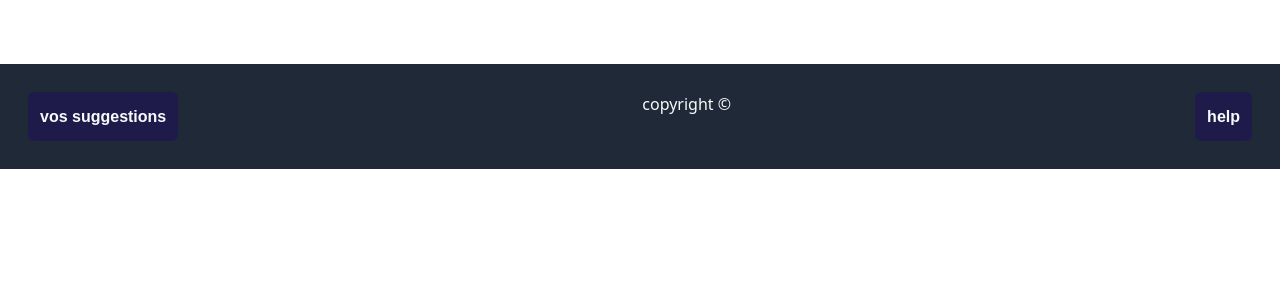
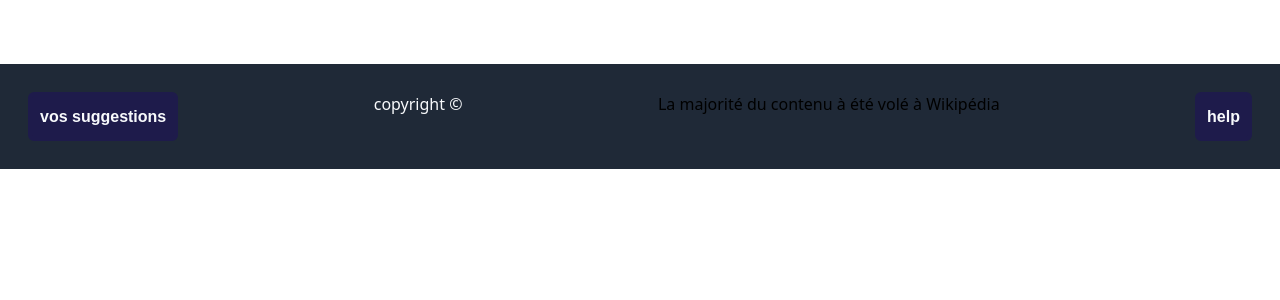
Before and after one commit to SoizicMM/Jules_Raphael, a Flask app: page / in a window 1280 px wide. Shown: the part 145-445 px from the top of the page. Run offline with Flask 3, Linux system fonts and the light colour scheme; data that the repository does not hold is empty; some libraries are stand-ins or nearby versions.

Commit message:
Update base.html

```diff
--- a/templates/base.html
+++ b/templates/base.html
@@ -78,7 +78,7 @@ c
     <button class="text-slate-50  border-solid  bg-indigo-950  rounded-md border-indigo-950 border-4 p-2"> <a href="/add”"> vos suggestions </a>   </button>
 
    <h2 class="text-slate-50"> copyright ©</h2>
-
+   <h4 class="text-slate-30"> La majorité du contenu à été volé à Wikipédia </h4>
    <button class="text-slate-50  border-solid  bg-indigo-950  rounded-md border-indigo-950 border-4 p-2"> <a href="/h"> help </a>   </button>
 </footer>
 
```
